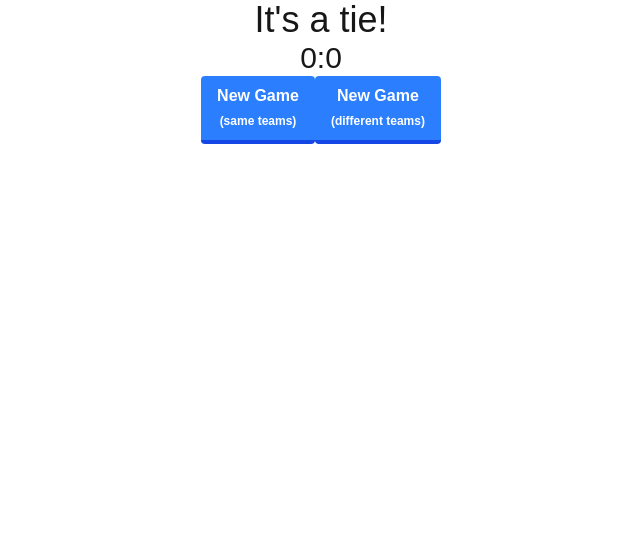
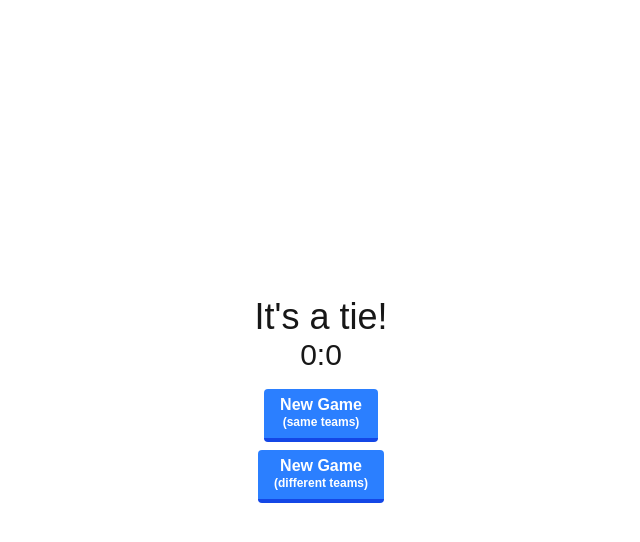
Before and after one commit to Merk42/cornholder, a Next.js app: page /pwa/cornholder/winner in a window 1280 px wide. Shown: the top 542 px of the page, without its empty margins (319-959 px from the left). Built offline with nearby package versions, Linux system fonts and the light colour scheme.

Commit message:
centering layout

```diff
--- a/app/page.tsx
+++ b/app/page.tsx
@@ -3,7 +3,7 @@ import { DEFAULT_BUTTON } from './const/style';
 export default function Home() {
 
   return (
-    <div className='max-w-3xl px-4 text-center'>
+    <div className='max-w-3xl px-4 mx-auto text-center h-dvh place-content-center'>
       <h1 className='text-4xl my-4'>Corn Hole!</h1>
       <Link className={DEFAULT_BUTTON} href="/start">New Game</Link>
     </div>
--- a/app/start/page.tsx
+++ b/app/start/page.tsx
@@ -56,7 +56,7 @@ export default function Start() {
 
 
     return (
-        <form className='max-w-3xl px-4 mx-auto'>
+        <form className='max-w-3xl px-4 mx-auto h-dvh place-content-center'>
             <h1 className='text-4xl my-4 text-center'>Set Teams</h1>
             <div className='mt-2'>
                 <label htmlFor="red">Red</label>
--- a/app/winner/page.tsx
+++ b/app/winner/page.tsx
@@ -31,11 +31,15 @@ export default function Winner() {
     }
 
     return (
-        <div className="max-w-3xl px-4 mx-auto text-center">
+        <div className="max-w-3xl px-4 mx-auto text-center h-dvh place-content-center">
             <h1 className='text-4xl'>{phrase}</h1>
             <p className='text-3xl'>{score.red}:{score.blue}</p>
-            <button onClick={handleClickSame} className={DEFAULT_BUTTON}>New Game<br></br><span className='text-xs'>(same teams)</span></button>
-            <button onClick={handleClickDiff} className={DEFAULT_BUTTON}>New Game<br></br><span className='text-xs'>(different teams)</span></button>
+            <div className='mt-4'>
+                <button onClick={handleClickSame} className={`leading-none ${DEFAULT_BUTTON}`}>New Game<br></br><span className='text-xs'>(same teams)</span></button>
+            </div>
+            <div className='mt-2'>
+                <button onClick={handleClickDiff} className={`leading-none ${DEFAULT_BUTTON}`}>New Game<br></br><span className='text-xs'>(different teams)</span></button>
+            </div>
         </div>
 
     )
```
